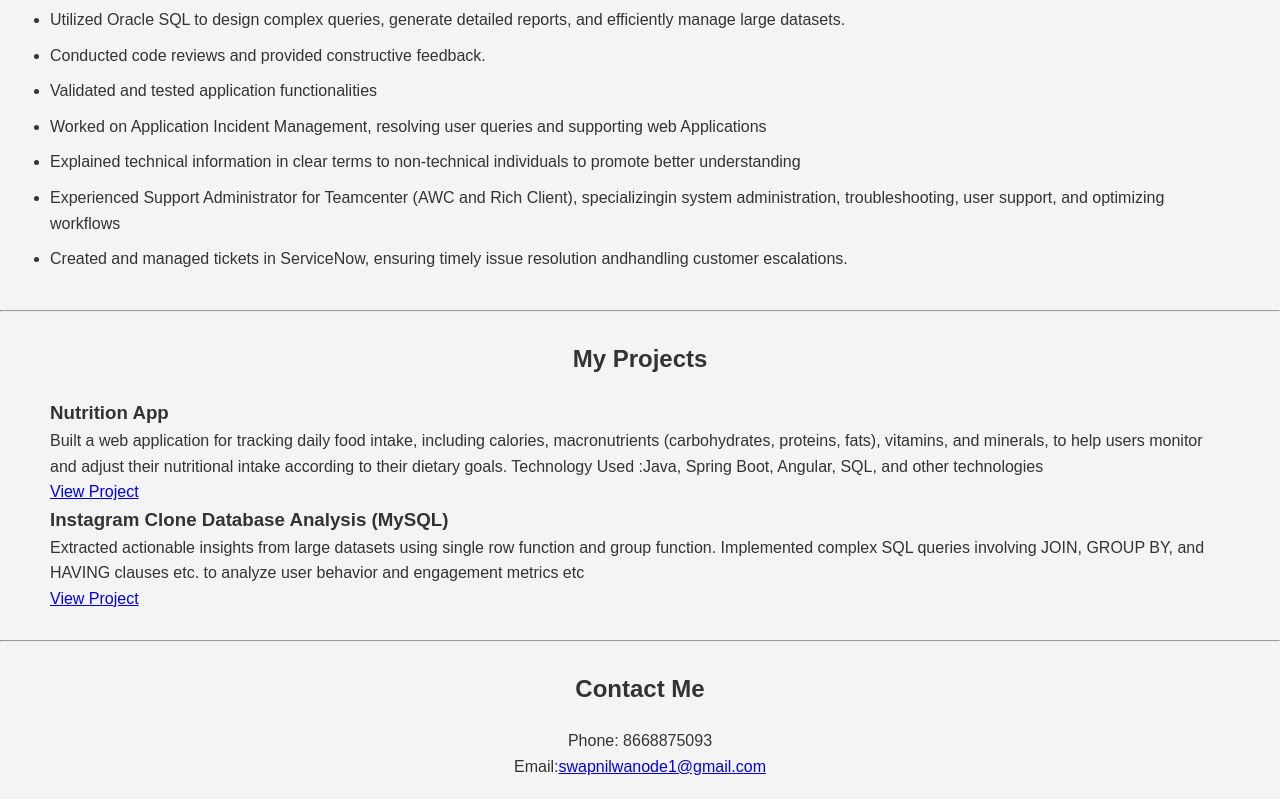
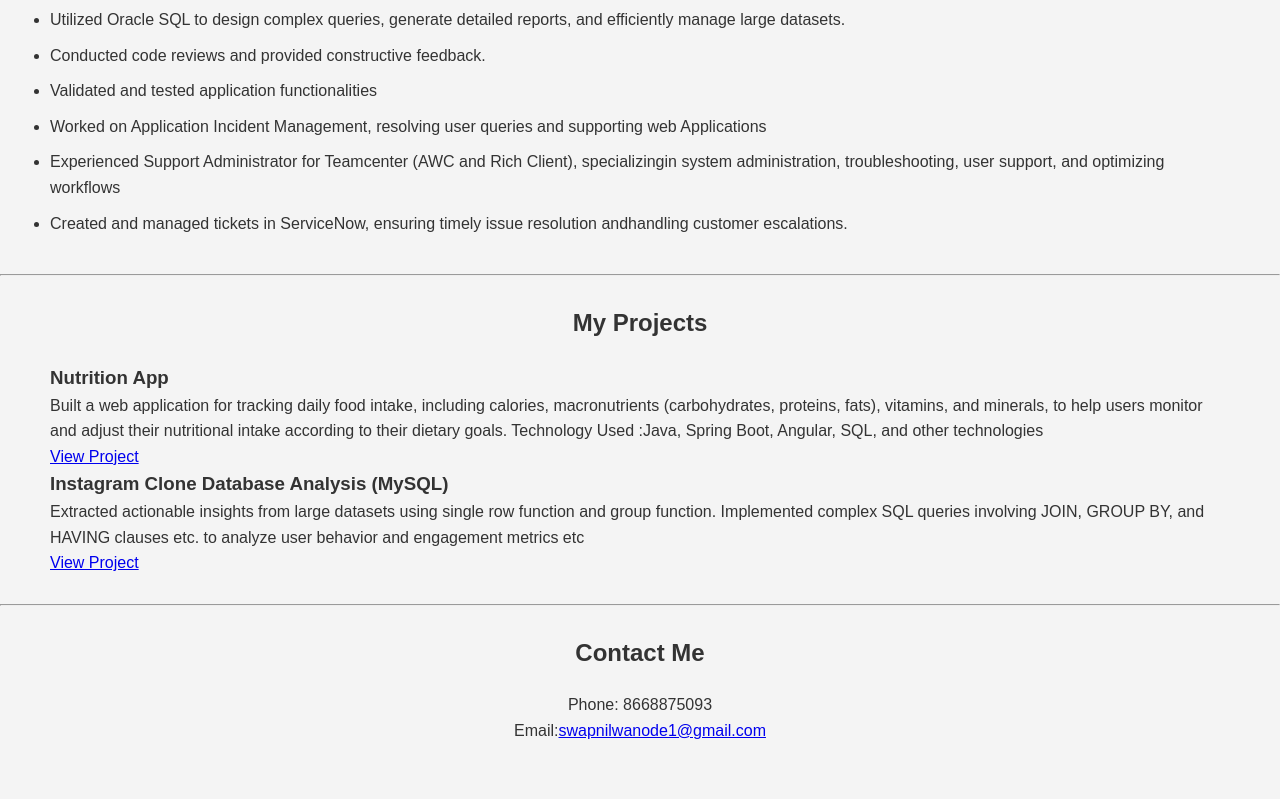
Before and after one commit to Swapnil-Wanode/MyProfile, a plain HTML site: page index.html in a window 1280 px wide. Shown: the part 1090-1889 px from the top of the page. After the commit the page ends 1854 px from the top, so only its background shows below. Drawn offline with Linux system fonts and the light colour scheme.

Commit message:
index.html

```diff
--- a/index.html
+++ b/index.html
@@ -93,10 +93,6 @@
             and supporting web Applications
           </li>
           <li>
-            Explained technical information in clear terms to non-technical
-            individuals to promote better understanding
-          </li>
-          <li>
             Experienced Support Administrator for Teamcenter (AWC and Rich Client), specializingin system administration, troubleshooting, user support, and optimizing workflows
           </li>
           <li>
```
